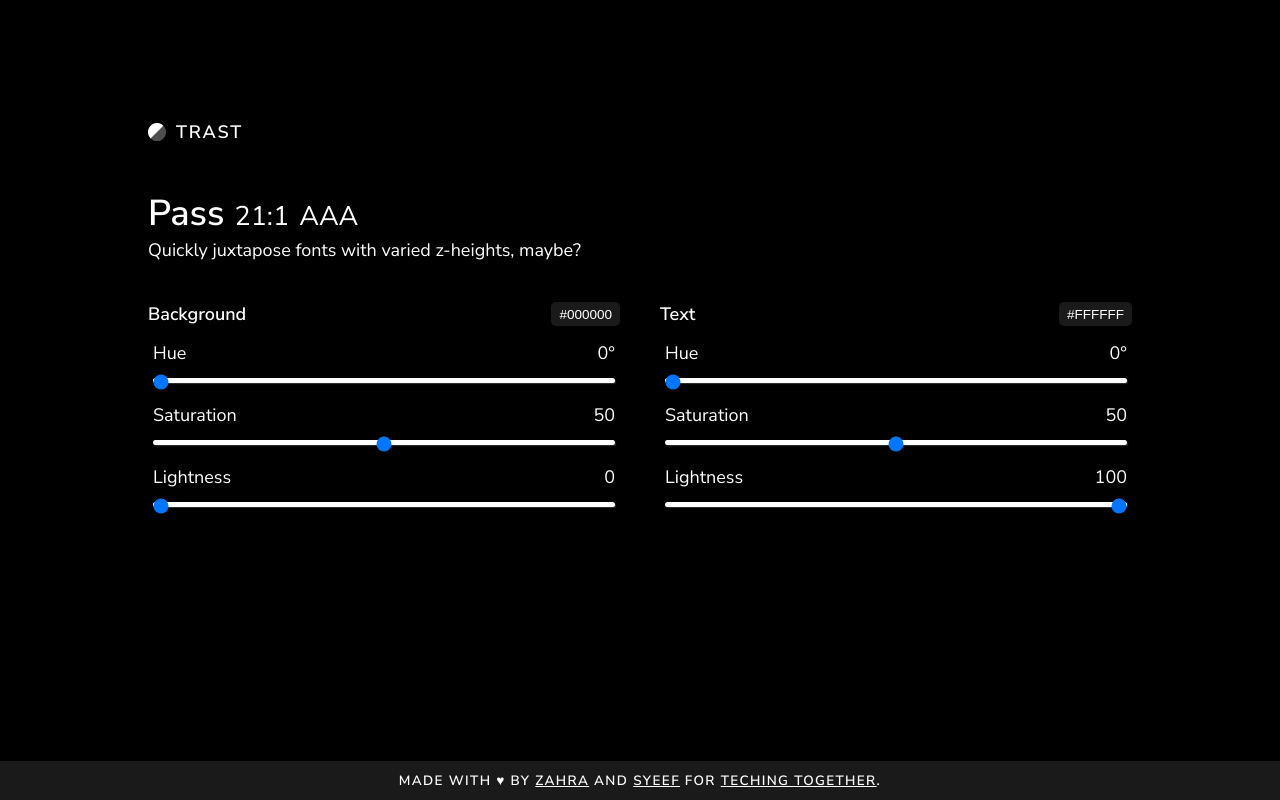
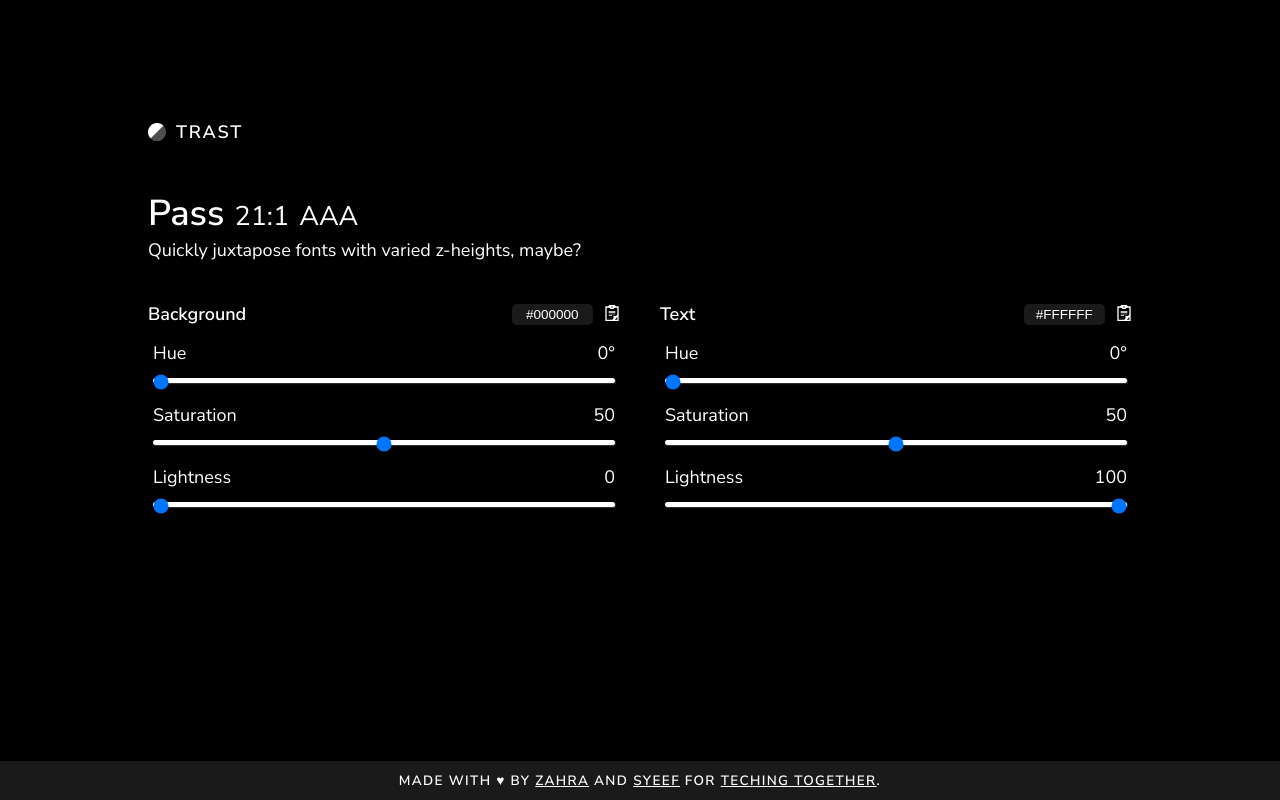
Before and after one commit to techingtogether/trast, a React (Create React App) app: page / in a window 1280 px wide. Built offline with nearby package versions, Linux system fonts and the light colour scheme.

Commit message:
Add colour input (hex) from text

```diff
--- a/src/ColorInput.js
+++ b/src/ColorInput.js
@@ -1,11 +1,14 @@
 import React, { Component } from "react";
-import { hslToRgb, rgbToHex, hslToHex } from './ColorUtils.js';
+import { hslToRgb, rgbToHex, hslToHex, isValidHex, hexToHsl } from './ColorUtils.js';
 
 export default class ColorInput extends Component {
   constructor(props) {
     super();
-    this.changeHSL = this.changeHSL.bind(this);
+
+    this.changeHsl = this.changeHsl.bind(this);
+    this.changeHslFromText = this.changeHslFromText.bind(this);
     this.copyHexToClipboard = this.copyHexToClipboard.bind(this);
+
     this.state = {
       hue: props.initialHue,
       saturation: props.initialSaturation,
@@ -17,16 +20,9 @@ export default class ColorInput extends Component {
       )
     };
 
-    const stylesheet = document.documentElement.style;
-    stylesheet.setProperty(`--${props.target}_hue`, props.initialHue);
-    stylesheet.setProperty(
-      `--${props.target}_saturation`,
-      `${props.initialSaturation}%`
-    );
-    stylesheet.setProperty(
-      `--${props.target}_lightness`,
-      `${props.initialLightness}%`
-    );
+    this.setTargetProperty('hue', props.initialHue, props);
+    this.setTargetProperty('saturation', `${props.initialSaturation}%`, props);
+    this.setTargetProperty('lightness', `${props.initialLightness}%`, props);
   }
 
   render() {
@@ -34,9 +30,18 @@ export default class ColorInput extends Component {
       <div className="color-input">
         <div className="control-header">
             <span className="selector-name">{this.props.target}</span>
-            <button className={`hex ${this.props.target}`} onClick={this.copyHexToClipboard}>
-            {this.state.hex}
-            </button>
+            <div className="selector-input">
+              <input
+                className={`hex ${this.props.target}`}
+                value={this.state.hex}
+                size={7}
+                maxLength={7}
+                onChange={this.changeHslFromText}
+              />
+              <button className="clipboard" onClick={this.copyHexToClipboard}>
+                <svg xmlns="http://www.w3.org/2000/svg" viewBox="0 0 24 24"><path d="M7 13h10v1h-10v-1zm15-11v22h-20v-22h3c1.229 0 2.18-1.084 3-2h8c.82.916 1.771 2 3 2h3zm-11 1c0 .552.448 1 1 1s1-.448 1-1-.448-1-1-1-1 .448-1 1zm9 15.135c-1.073 1.355-2.448 2.763-3.824 3.865h3.824v-3.865zm0-14.135h-4l-2 2h-3.898l-2.102-2h-4v18h7.362c4.156 0 2.638-6 2.638-6s6 1.65 6-2.457v-9.543zm-13 12h5v-1h-5v1zm0-4h10v-1h-10v1zm0-2h10v-1h-10v1z"/></svg>
+              </button>
+            </div>
         </div>
         <div className="control">
           <label className="property">Hue</label>
@@ -48,7 +53,7 @@ export default class ColorInput extends Component {
             min="0"
             max="360"
             value={this.state.hue}
-            onChange={this.changeHSL}
+            onChange={this.changeHsl}
           />
         </div>
         <div className="control">
@@ -61,7 +66,7 @@ export default class ColorInput extends Component {
             min="0"
             max="100"
             value={this.state.saturation}
-            onChange={this.changeHSL}
+            onChange={this.changeHsl}
           />
         </div>
         <div className="control">
@@ -74,14 +79,14 @@ export default class ColorInput extends Component {
             min="0"
             max="100"
             value={this.state.lightness}
-            onChange={this.changeHSL}
+            onChange={this.changeHsl}
           />
         </div>
       </div>
     );
   }
 
-  changeHSL(event) {
+  changeHsl(event) {
     let { value, id } = event.target;
     value = Number(value);
 
@@ -99,10 +104,34 @@ export default class ColorInput extends Component {
     this.setState(newState);
     this.props.onColorChange(hue, saturation, lightness);
 
-    document.documentElement.style.setProperty(
-      `--${this.props.target}_${id}`,
-      formattedValue
-    );
+    this.setTargetProperty(id, formattedValue);
+  }
+
+  changeHslFromText(event) {
+    let value = event.target.value;
+    const newState = {
+      hex: value
+    };
+
+    if (isValidHex(value)) {
+      if (!value.startsWith('#')) {
+        value = `#${value}`;
+      }
+
+      const [hue, saturation, lightness] = hexToHsl(value);
+
+      newState.hue = hue;
+      newState.saturation = saturation;
+      newState.lightness = lightness;
+
+      this.props.onColorChange(hue, saturation, lightness);
+
+      this.setTargetProperty('hue', hue);
+      this.setTargetProperty('saturation', `${saturation}%`);
+      this.setTargetProperty('lightness', `${lightness}%`);
+    }
+
+    this.setState(newState);
   }
 
   copyHexToClipboard() {
@@ -113,4 +142,11 @@ export default class ColorInput extends Component {
 
     document.execCommand('copy');
   };
+
+  setTargetProperty(id, value, props) {
+    document.documentElement.style.setProperty(
+      `--${props ? props.target : this.props.target}_${id}`,
+      value
+    );
+  }
 }
--- a/src/ColorUtils.js
+++ b/src/ColorUtils.js
@@ -56,3 +56,68 @@ export function hslToHex(h, s, l) {
   const [r, g, b] = rgb;
   return rgbToHex(r, g, b);
 }
+
+export function hexToRgb(hex) {
+  // Source: https://css-tricks.com/converting-color-spaces-in-javascript/
+
+  let r = 0, g = 0, b = 0;
+
+  if (hex.length == 4) {
+    r = "0x" + hex[1] + hex[1];
+    g = "0x" + hex[2] + hex[2];
+    b = "0x" + hex[3] + hex[3];
+  } else if (hex.length == 7) {
+    r = "0x" + hex[1] + hex[2];
+    g = "0x" + hex[3] + hex[4];
+    b = "0x" + hex[5] + hex[6];
+  }
+
+  return [r, g, b];
+}
+
+export function hexToHsl(hex) {
+  // Source: https://css-tricks.com/converting-color-spaces-in-javascript/
+
+  let [r, g, b] = hexToRgb(hex);
+
+  r /= 255;
+  g /= 255;
+  b /= 255;
+
+  let cmin = Math.min(r,g,b);
+  let cmax = Math.max(r,g,b);
+  let delta = cmax - cmin;
+  let h = 0;
+  let s = 0;
+  let l = 0;
+
+  if (delta == 0) {
+    h = 0;
+  }
+  else if (cmax == r) {
+    h = ((g - b) / delta) % 6;
+  }
+  else if (cmax == g) {
+    h = (b - r) / delta + 2;
+  }
+  else {
+    h = (r - g) / delta + 4;
+  }
+
+  h = Math.round(h * 60);
+
+  if (h < 0) {
+    h += 360;
+  }
+
+  l = (cmax + cmin) / 2;
+  s = delta == 0 ? 0 : delta / (1 - Math.abs(2 * l - 1));
+  s = +(s * 100).toFixed(1);
+  l = +(l * 100).toFixed(1);
+
+  return [h, s, l];
+}
+
+export function isValidHex(hex) {
+  return /^#?[\da-f]{3}(?:[\da-f]{3})?$/gi.test(hex);
+}
--- a/src/index.css
+++ b/src/index.css
@@ -146,11 +146,17 @@ a {
   font-weight: 600;
 }
 
-.control-header button.hex {
-  text-transform: uppercase;
+.control-header .selector-input {
+  display: flex;
+  align-items: center;
 }
 
-.control-header button.hex {
+.control-header input.hex {
+  text-transform: uppercase;
+  text-align: center;
+}
+
+.control-header input.hex {
   color: var(--text-color);
   font-size: 0.75em;
   border-color: transparent;
@@ -158,7 +164,7 @@ a {
   background-color: var(--text-color-10);
 }
 
-.control-header button.hex:hover {
+.control-header input.hex:hover {
   background-color: hsla(
     var(--text_hue),
     var(--text_saturation),
@@ -167,15 +173,33 @@ a {
   );
 }
 
-.control-header button.hex:active {
+.control-header input.hex:active {
   background-color: var(--text-color-30);
 }
 
-.control-header button.hex:focus {
+.control-header input.hex:focus {
   border-color: var(--text-color);
   border-width: 1px;
   outline: 0;
   border-style: solid;
+}
+
+.control-header .clipboard {
+  border: none;
+  margin: 0;
+  padding: 0;
+  width: auto;
+  background: transparent;
+  outline: none;
+  cursor: pointer;
+}
+
+.control-header .clipboard > svg {
+  color: var(--text-color);
+  fill: currentColor;
+  margin-left: .7rem;
+  width: 1rem;
+  height: 1rem;
 }
 
 footer {
```
